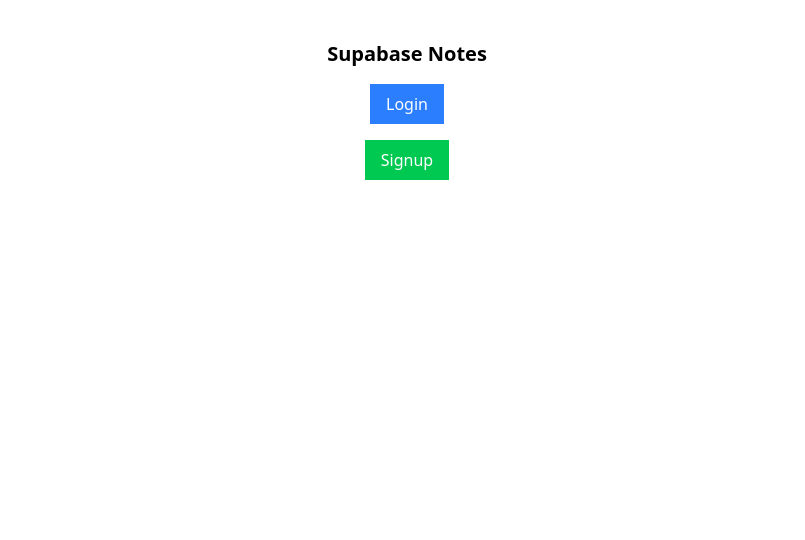
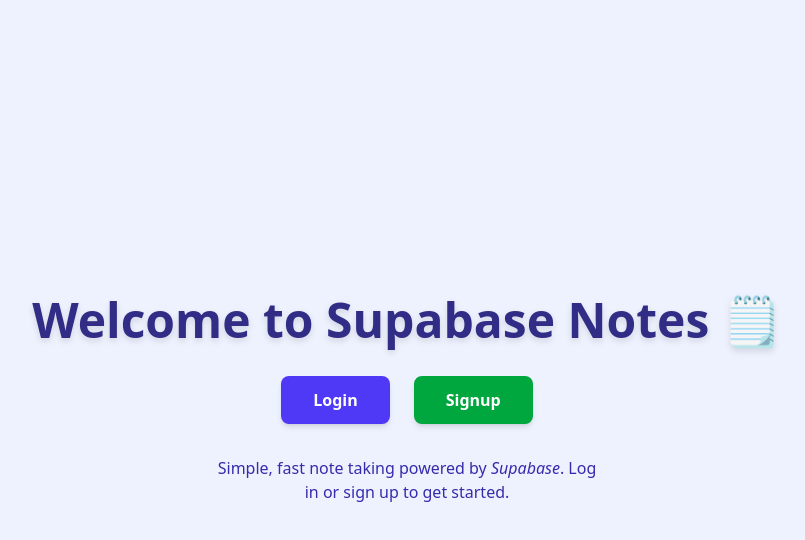
Before and after one commit to aaayyuusshh/note-taking-with-supabase, a React (Vite) app: page / in a window 1280 px wide. Shown: the top 540 px of the page, without its empty margins (233-1038 px from the left). Built offline with nearby package versions, Linux system fonts and the light colour scheme; no server answers.

Commit message:
Beautify frontend

```diff
--- a/src/App.tsx
+++ b/src/App.tsx
@@ -20,11 +20,13 @@
     return <Auth onLogin={handleLogin} onSignup={handleSignup}/>
   }
 
-  return (
-    <div className="max-w-md mx-auto mt-10 p-4 border rounded shadow">
-      <Header onLogout={handleLogout}/>
-     	<NoteAddForm onAdd={handleAdd}/>
-      <NotesList notes={notes} onDelete={handleDelete}/>
+   return (
+    <div className="min-h-screen bg-indigo-50 py-12 px-4 sm:px-6 lg:px-8 flex justify-center">
+      <div className="max-w-md w-full bg-white rounded-lg shadow-lg p-8">
+        <Header onLogout={handleLogout}/>
+        <NoteAddForm onAdd={handleAdd}/>
+        <NotesList notes={notes} onDelete={handleDelete}/>
+      </div>
     </div>
   );
 }
--- a/src/components/Auth.tsx
+++ b/src/components/Auth.tsx
@@ -5,10 +5,27 @@
 
 export default function Auth({ onLogin, onSignup }: Props) {
   return (
-    <div className="flex flex-col items-center mt-10 gap-4">
-      <h1 className="text-xl font-bold">Supabase Notes</h1>
-      <button onClick={onLogin} className="bg-blue-500 text-white px-4 py-2">Login</button>
-      <button onClick={onSignup} className="bg-green-500 text-white px-4 py-2">Signup</button>
+    <div className="min-h-screen flex flex-col items-center justify-center gap-8 bg-indigo-50 px-6">
+      <h1 className="text-5xl font-semibold text-indigo-900 drop-shadow-md">
+        Welcome to <b>Supabase Notes</b> 🗒️
+      </h1>
+      <div className="flex gap-6">
+        <button
+          onClick={onLogin}
+          className="bg-indigo-600 hover:bg-indigo-700 transition text-white font-semibold rounded-lg px-8 py-3 shadow-md cursor-pointer"
+        >
+          Login
+        </button>
+        <button
+          onClick={onSignup}
+          className="bg-green-600 hover:bg-green-700 transition text-white font-semibold rounded-lg px-8 py-3 shadow-md cursor-pointer"
+        >
+          Signup
+        </button>
+      </div>
+      <p className="text-indigo-800 max-w-sm text-center">
+        Simple, fast note taking powered by <i>Supabase</i>. Log in or sign up to get started.
+      </p>
     </div>
   );
 }
--- a/src/components/Header.tsx
+++ b/src/components/Header.tsx
@@ -1,12 +1,17 @@
 interface Props {
-    onLogout: () => void
+  onLogout: () => void,
 }
 
-export default function Header({ onLogout }: Props) {
+export default function Header({ onLogout, }: Props) {
   return (
-    <>
-      <h1 className="text-2xl font-bold mb-4">My Notes</h1>
-      <button onClick={onLogout} className="bg-gray-500 text-white px-3 py-1 mb-4">Logout</button>
-    </>
-  )
+    <header className="flex justify-between items-center mb-6">
+      <h1 className="text-3xl font-bold text-indigo-900">My Notes</h1>
+      <button
+        onClick={onLogout}
+        className="bg-red-600 hover:bg-red-700 transition text-white rounded-md px-3 py-1 font-semibold cursor-pointer"
+      >
+        Logout
+      </button>
+    </header>
+  );
 }
--- a/src/components/NoteAddForm.tsx
+++ b/src/components/NoteAddForm.tsx
@@ -1,11 +1,11 @@
 import { useState } from 'react';
 
 interface Props {
-    onAdd: (content: string) => void
+  onAdd: (content: string) => void;
 }
 
 export default function NoteAddForm({ onAdd }: Props) {
-	const [content, setContent] = useState('');
+  const [content, setContent] = useState('');
 
   function handleSubmit(e: React.FormEvent) {
     e.preventDefault();
@@ -15,14 +15,19 @@
   }
 
   return (
-    <div className="flex gap-2 mb-4">
+    <form onSubmit={handleSubmit} className="flex gap-3 mb-6">
       <input
         value={content}
         onChange={(e) => setContent(e.target.value)}
         placeholder="Write a note..."
-        className="flex-1 border px-2 py-1"
+        className="flex-1 rounded-md border border-gray-300 px-4 py-2 focus:outline-none focus:ring-2 focus:ring-indigo-500 transition"
       />
-      <button onClick={handleSubmit} className="bg-blue-600 text-white px-4">Add</button>
-    </div>
-  )
+      <button
+        type="submit"
+        className="bg-indigo-600 hover:bg-indigo-700 text-white font-semibold rounded-md px-6 py-2 transition cursor-pointer"
+      >
+        Add
+      </button>
+    </form>
+  );
 }
--- a/src/components/NotesList.tsx
+++ b/src/components/NotesList.tsx
@@ -1,19 +1,31 @@
 import type { Note } from '../types/Note';
 
 interface Props {
-    notes: Note[],
-    onDelete: (id: string) => void
+  notes: Note[];
+  onDelete: (id: string) => void;
 }
 
 export default function NotesList({ notes, onDelete }: Props) {
   return (
-    <ul className="space-y-2">
+    <ul className="space-y-3">
+      {notes.length === 0 && (
+        <p className="text-gray-500 text-center mt-8">No notes yet. Add one above!</p>
+      )}
       {notes.map((note) => (
-        <li key={note.id} className="flex justify-between items-center border p-2">
-          {note.content}
-          <button onClick={() => onDelete(note.id)} className="text-red-600">Delete</button>
+        <li
+          key={note.id}
+          className="flex justify-between items-center bg-white border border-gray-200 rounded-lg shadow-sm hover:shadow-md transition p-4"
+        >
+          <p className="text-gray-800 break-words">{note.content}</p>
+          <button
+            onClick={() => onDelete(note.id)}
+            aria-label="Delete note"
+            className="text-red-500 hover:text-red-700 transition ml-4"
+          >
+            🗑️
+          </button>
         </li>
       ))}
     </ul>
-  )
+  );
 }
```
